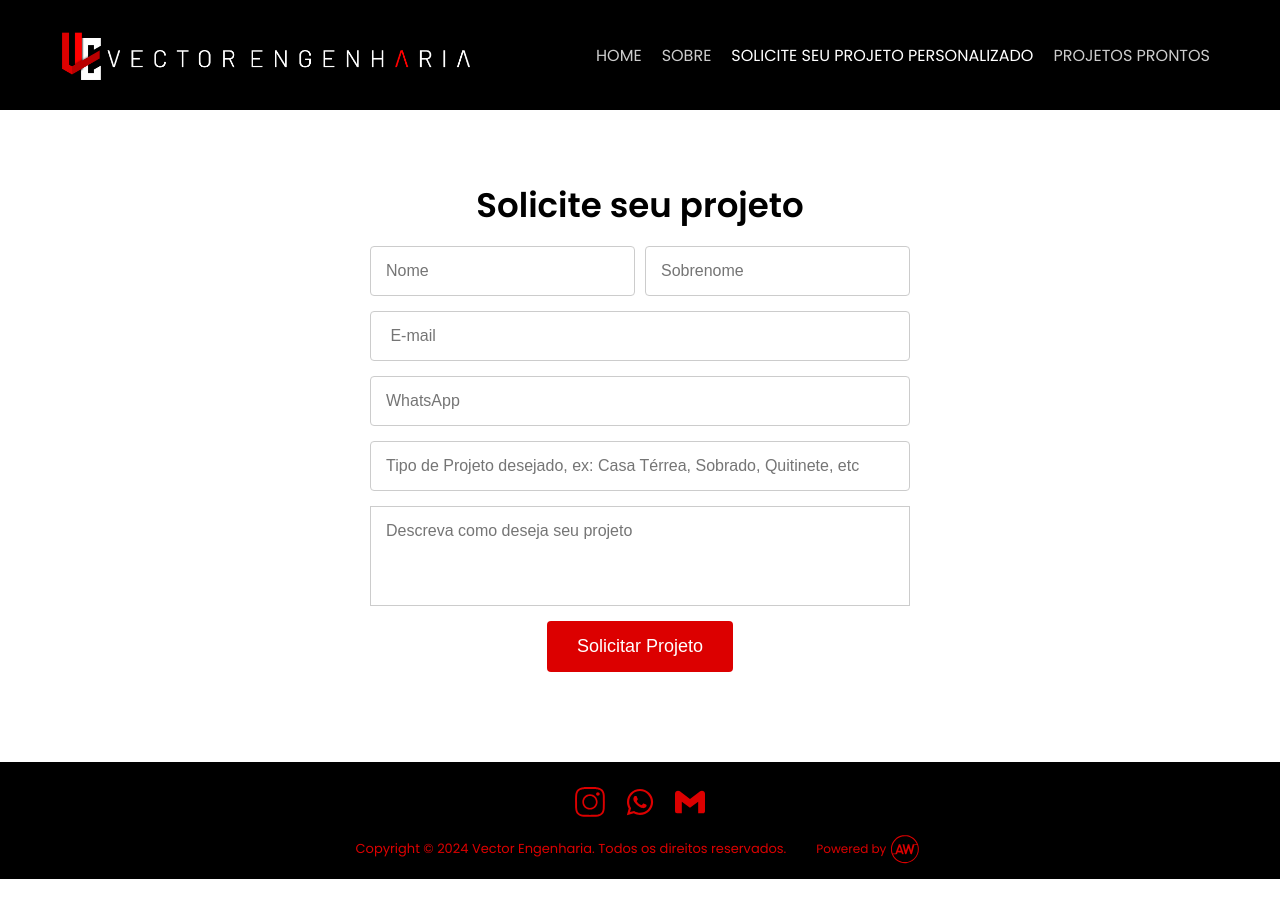
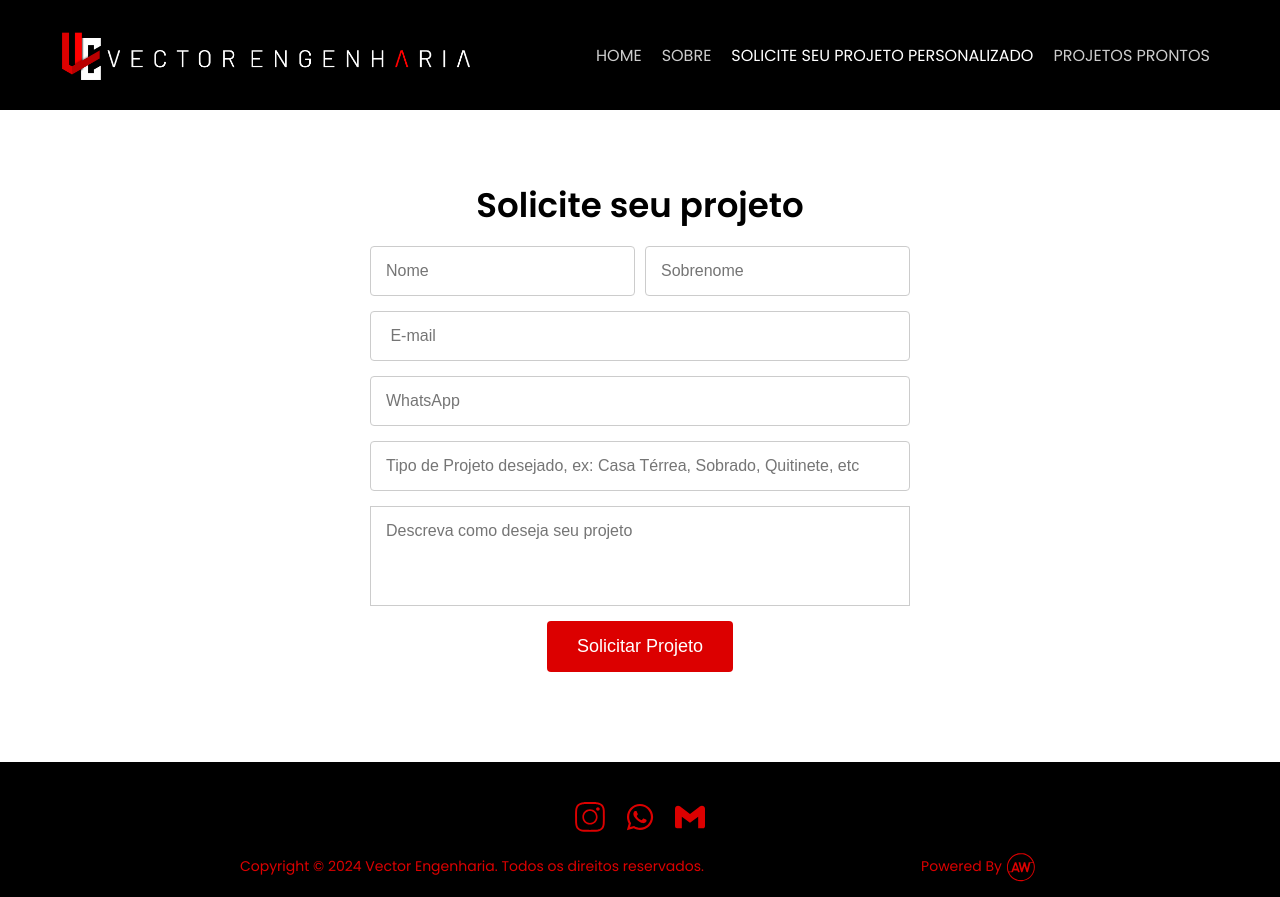
Before and after one commit to abraaowendel/vector-engenharia, a React (Vite) app: page /solicitar in a window 1280 px wide. Built offline with nearby package versions, Linux system fonts and the light colour scheme.

Commit message:
footer melhorado

```diff
--- a/src/components/footer/index.jsx
+++ b/src/components/footer/index.jsx
@@ -2,29 +2,42 @@ import * as C from "./styled";
 import { SlSocialInstagram } from "react-icons/sl";
 import { SiGmail } from "react-icons/si";
 import { FaWhatsapp } from "react-icons/fa";
-import  Powered  from "../../assets/icons/powered.svg";
+import Powered from "../../assets/icons/powered.svg";
 
 export const Footer = () => {
   return (
     <C.Container>
-            <div>
-                <a href="https://www.instagram.com/gabriel_aqn/" target="_blank">
-                    <SlSocialInstagram fontSize={30} color="#DC0000"/>
+      <C.Content>
+
+      <C.Social>
+        <a href="https://www.instagram.com/vectorengenharia_/" target="_blank">
+          <SlSocialInstagram fontSize={30} color="#DC0000" />
         </a>
-                <a href="https://api.whatsapp.com/send?phone=5582982026496&text=Ol%C3%A1%2C%20desejo%20solicitar%20um%20projeto%20personalizado.%F0%9F%98%80" target="_blank">
-                    <FaWhatsapp fontSize={30} color="#DC0000"/>
+        <a
+          href="https://api.whatsapp.com/send?phone=5582981452716&text=Ol%C3%A1%2C%20desejo%20solicitar%20um%20projeto%20personalizado.%F0%9F%98%80"
+          target="_blank"
+        >
+          <FaWhatsapp fontSize={30} color="#DC0000" />
         </a>
         <a href="mailto:abraao.dev@gmail.com" target="_blank">
-                    <SiGmail fontSize={30} color="#DC0000"/>
+          <SiGmail fontSize={30} color="#DC0000" />
         </a>
-            </div>
+      </C.Social>
       <C.Copyright>
-                <p>Copyright © {new Date().getFullYear()} Vector Engenharia. Todos os direitos reservados.</p>
-                <div>
-                    <span>Powered by</span>
+        <p>
+          Copyright © {new Date().getFullYear()} Vector Engenharia. Todos os
+          direitos reservados.
+        </p>
+        <a
+          href="https://abraaowendel.github.io/portfolio/"
+          target="_blank"
+          alt="Ir para o desenvolvedor do site"
+        >
+          <p>Powered By</p>
           <img src={Powered} alt="" />
-                </div>
+        </a>
       </C.Copyright>
+      </C.Content>
     </C.Container>
   );
 };
--- a/src/components/footer/styled.js
+++ b/src/components/footer/styled.js
@@ -1,55 +1,63 @@
 import styled from "styled-components";
 
 export const Container = styled.footer`
+  font-family: "Poppins";
+  background-color: #000;
+  padding: 30px 60px 15px;
+  a:hover {
+    opacity: 0.5;
+  }
+  @media (max-width: 480px) {
+    padding: 30px 20px 15px;
+  }
+`;
+export const Content = styled.div`
+  max-width: 800px;
+  margin: auto;
   display: flex;
   flex-direction: column;
+`;
+export const Social = styled.div`
+  display: flex;
   align-items: center;
-  background-color: #000;
   justify-content: center;
-  padding: 15px 60px;
-  font-family: "Poppins";
-  div {
+  padding: 10px;
+  max-width: 200px;
+  margin: auto;
+  border-radius: 10px;
+  a {
     display: flex;
-    justify-content: space-between;
     align-items: center;
-    cursor: pointer;
-    user-select: none;
-    a{
-      padding: 10px;
-      &:hover {
-        opacity: 0.5;
-      }
-    }
-    svg {
-    }
-  }
-  p {
-    color: #DC0000;
-    font-size: 13px;
-  }
-  @media (max-width: 480px) {
-    padding: 15px 20px;
-    p {
-      text-align: center;
-    }
+    justify-content: center;
+    padding: 0 10px;
   }
 `;
 export const Copyright = styled.div`
+  margin-top: 10px;
   display: flex;
+  justify-content: space-between;
   align-items: center;
-  span{
-    display: block;
-    color: #DC0000;
-    font-size: 12px;
-    font-family: 'Poppins', 'Arial';
+  color: #dc0000;
+  p {
+    font-size: 14px;
   }
-  p{
-    margin-right: 30px;
+  a {
+    color: #dc0000;
+    text-decoration: none;
+    display: flex;
+    align-items: center;
   }
-  @media (max-width: 700px) {
+  @media (max-width: 750px) {
     flex-direction: column;
+    justify-content: center;
     p{
       margin: 10px 0;
     }
   }
-`
+  @media (max-width: 584px) {
+    p{
+      text-align: center;
+      font-size: 12px;
+    }
+  }
+`;
--- a/src/components/form/index.jsx
+++ b/src/components/form/index.jsx
@@ -2,6 +2,7 @@ import { useState } from "react";
 import * as C from "./styled";
 
 export const FormularioContato = () => {
+
   const [formulario, setFormulario] = useState({
     nome: "",
     sobrenome: "",
```
Lines whose indentation alone changed are shown as unchanged.
